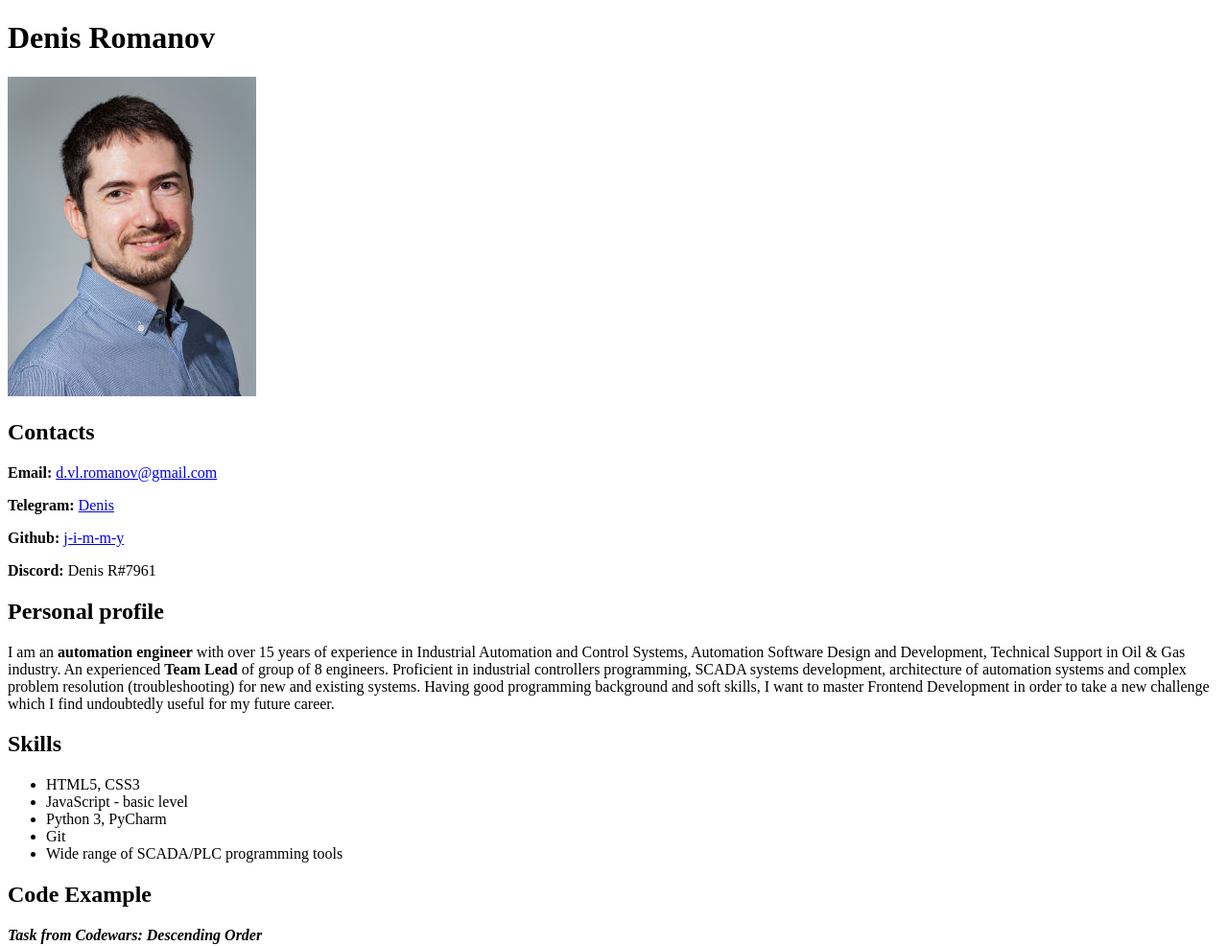
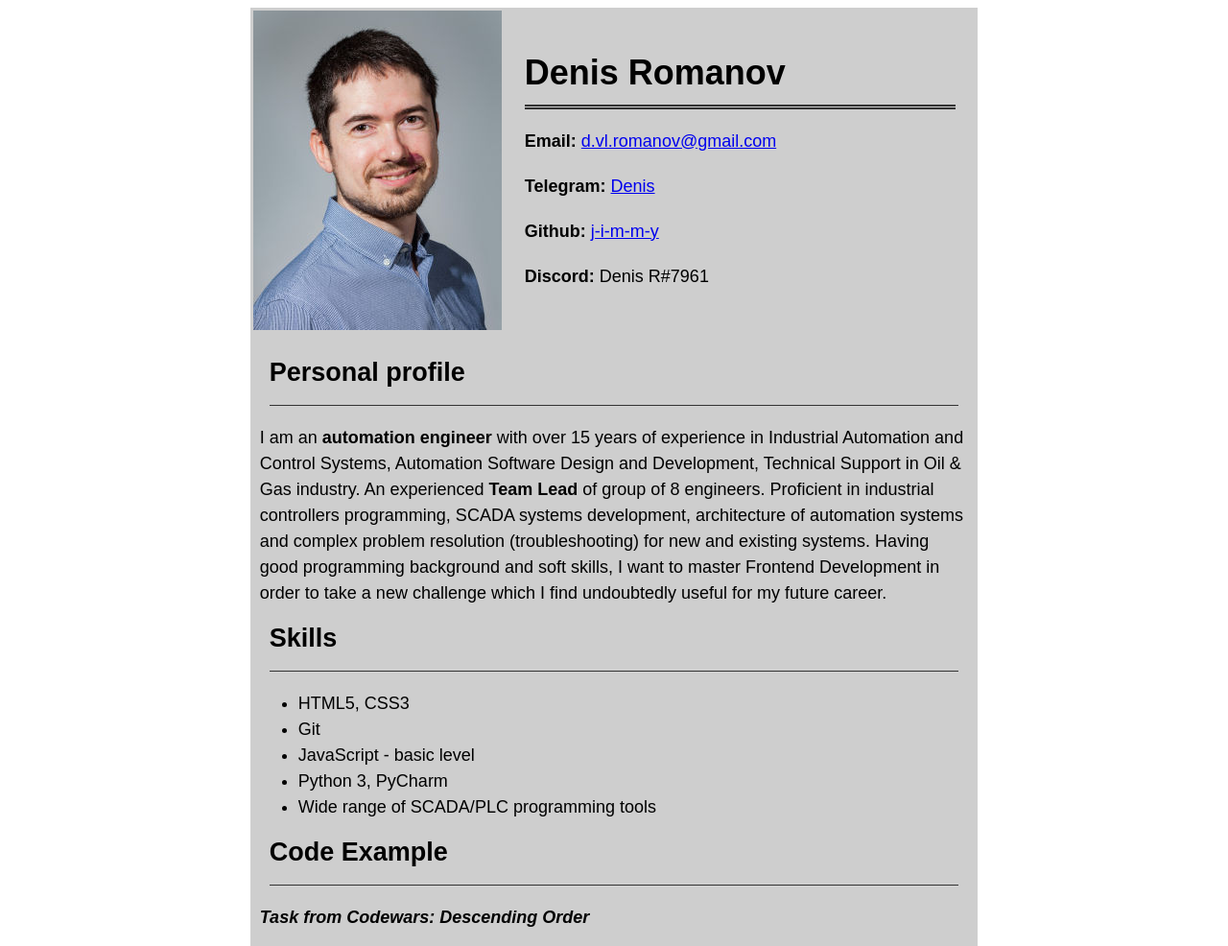
Before and after one commit to j-i-m-m-y/rsschool-cv, a plain HTML site: page index.html in a window 1280 px wide. Shown: the top 986 px of the page at 96% size. Drawn offline with Linux system fonts and the light colour scheme.

Commit message:
feat: add css/style.css

```diff
--- /dev/null
+++ b/css/style.css
@@ -0,0 +1,36 @@
+.main-font {
+    font-family: Arial, Futura, sans-serif;
+    font-size: 18px;
+    line-height: 27px;
+}
+.white-background {
+    background-color: #ffffff;
+}
+.light-background {
+    background-color: #cecece;
+}
+.line-h1 {
+    margin: 0 10px 20px 10px;
+    padding: 0;
+    height: 1px;
+    border: none;
+    border-top: 2px solid #333;
+    border-bottom: 2px solid #333;
+}
+.line-h2 {
+    margin: 0 10px 20px 10px;
+    padding: 0;
+    height: 0;
+    border: none;
+    border-top: 1px solid #333;
+}
+.div-center {
+    width: 60%;
+    margin: 0 auto;
+}
+.margin-standard {
+    margin: 20px 10px;
+}
+.text-left-align {
+    text-align: left;
+}
--- a/index.html
+++ b/index.html
@@ -2,32 +2,56 @@
 <html lang="en">
 <head>
     <meta charset="UTF-8">
+    <meta name="viewport" content="width=device-width, initial-scale=1.0">
     <title>CV</title>
+    <link rel="stylesheet" href="css/style.css">
 </head>
 <body>
-  <h1>Denis Romanov</h1>
+    <main class="main-font white-background">
+        <div class="div-center light-background">
+            <table width="100%">
+                <tr>
+                    <td width="20%">
+                        <div class="text-left-align">
+                            <img src="img/cv-photo.jpg" alt="Photo">
+                        </div>
+                    </td>
+                    <td>
+                        <div class="text-left-align margin-standard">
+                            <h1 class="margin-standard">Denis Romanov</h1>
+                            <hr class="line-h1">
+                        </div>
+                        <div class="text-left-align margin-standard">
+                            <p class="margin-standard"><b>Email:</b> <a href="mailto:d.vl.romanov@gmail.com">d.vl.romanov@gmail.com</a></p>
+                            <p class="margin-standard"><b>Telegram:</b> <a href="https://t.me/jimmy749">Denis</a></p>
+                            <p class="margin-standard"><b>Github:</b> <a href="https://github.com/j-i-m-m-y">j-i-m-m-y</a></p>
+                            <p class="margin-standard"><b>Discord:</b> Denis R#7961</p>
+                        </div>
+                    </td>
+                </tr>
+            </table>
 
-  <img src="/img/cv-photo.jpg" alt="Photo">
+        <div class="text-left-align margin-standard">
+            <h2 class="margin-standard">Personal profile</h2>
+            <hr class="line-h2">
+            <p>I am an <strong>automation engineer</strong> with over 15 years of experience in Industrial Automation and Control Systems, Automation Software Design and Development, Technical Support in Oil & Gas industry. An experienced <strong>Team Lead</strong> of group of 8 engineers. Proficient in industrial controllers programming, SCADA systems development, architecture of automation systems and complex problem resolution (troubleshooting) for new and existing systems. Having good programming background and soft skills, I want to master Frontend Development in order to take a new challenge which I find undoubtedly useful for my future career.</p>
+        </div>
 
-  <h2>Contacts</h2>
-  <p><b>Email:</b> <a href="mailto:d.vl.romanov@gmail.com">d.vl.romanov@gmail.com</a></p>
-  <p><b>Telegram:</b> <a href="https://t.me/jimmy749">Denis</a></p>
-  <p><b>Github:</b> <a href="https://github.com/j-i-m-m-y">j-i-m-m-y</a></p>
-  <p><b>Discord:</b> Denis R#7961</p>
-
-  <h2>Personal profile</h2>
-  <p>I am an <strong>automation engineer</strong> with over 15 years of experience in Industrial Automation and Control Systems, Automation Software Design and Development, Technical Support in Oil & Gas industry. An experienced <strong>Team Lead</strong> of group of 8 engineers. Proficient in industrial controllers programming, SCADA systems development, architecture of automation systems and complex problem resolution (troubleshooting) for new and existing systems. Having good programming background and soft skills, I want to master Frontend Development in order to take a new challenge which I find undoubtedly useful for my future career.</p>
-
-  <h2>Skills</h2>
+        <div class="text-left-align margin-standard">
+            <h2 class="margin-standard">Skills</h2>
+            <hr class="line-h2">
                 <ul>
                     <li>HTML5, CSS3</li>
+                    <li>Git</li>
                     <li>JavaScript - basic level</li>
                     <li>Python 3, PyCharm</li>
-    <li>Git</li>
                     <li>Wide range of SCADA/PLC programming tools</li>
                 </ul>
+        </div>
 
-  <h2>Code Example</h2>
+        <div class="text-left-align margin-standard">
+            <h2 class="margin-standard">Code Example</h2>
+            <hr class="line-h2">
             <p><b><i>Task from Codewars: Descending Order</i></b></p>
             <p><i>Your task is to make a function that can take any non-negative integer as an argument and return it with its digits in descending order. Essentially, rearrange the digits to create the highest possible number.</i></p>
             <code><pre>
@@ -36,20 +60,32 @@
         return parseInt(((arr.sort()).reverse()).join(''));
     }
             </pre></code>
+        </div>
 
-  <h2>Education</h2>
+        <div class="text-left-align margin-standard">
+            <h2 class="margin-standard">Education</h2>
+            <hr class="line-h2">
             <p><strong>Samara State Aerospace University</strong>, Faculty of lnformation Technology: Master (Engineer) degree in Computer Science</p>
+        </div>
 
-  <h2>Courses</h2>
+        <div class="text-left-align margin-standard">
+            <h2 class="margin-standard">Courses</h2>
+            <hr class="line-h2">
             <ul>
                 <li>Microsoft Official Course: Administering Microsoft SQL Server Databases</li>
                 <li>EPAM Automated Testing Foundations Course</li>
             </ul>
-  <h2>Languages</h2>
+        </div>
+
+        <div class="text-left-align margin-standard">
+            <h2 class="margin-standard">Languages</h2>
+            <hr class="line-h2">
             <ul>
                 <li>Russian - native</li>
                 <li>English - Upper-Intermediate (B2 CEFR Level), FCE Cambridge Certificate</li>
             </ul>
+        </div>
 
+    </main>
 </body>
 </html>
```
Lines whose indentation alone changed are shown as unchanged.
